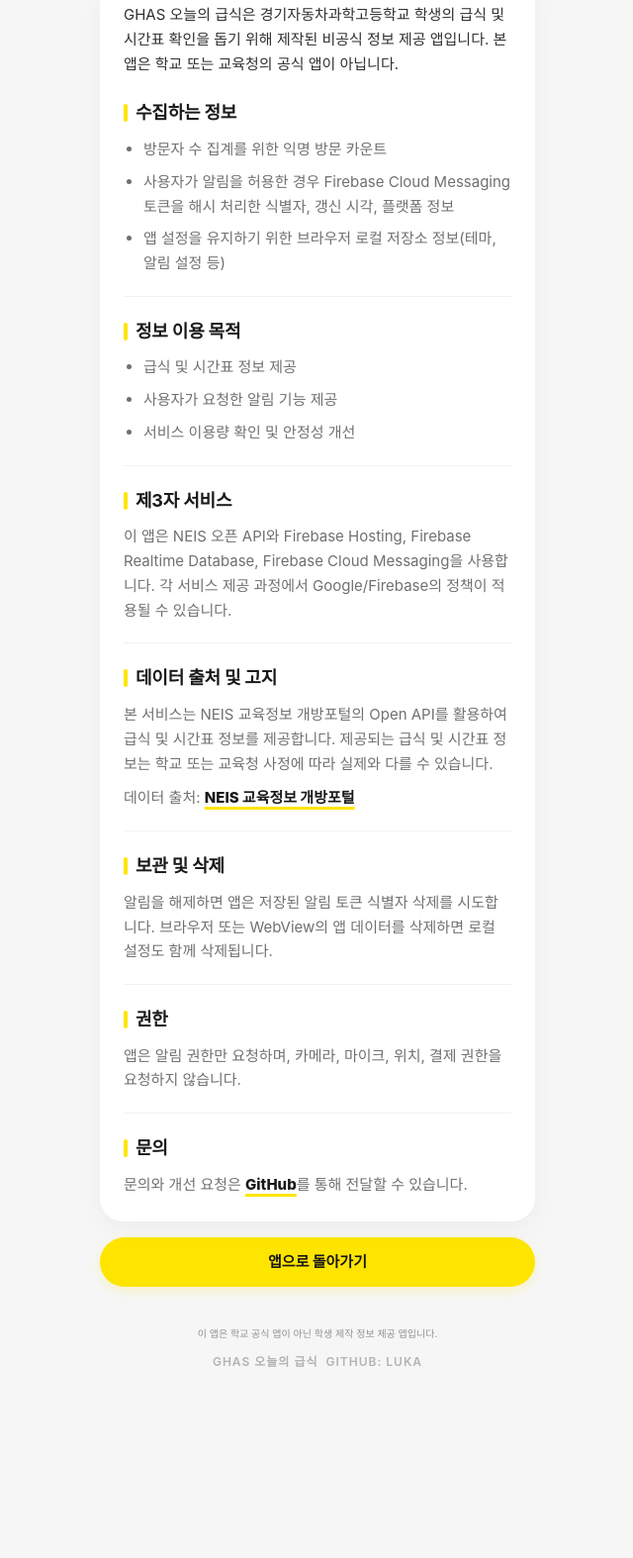
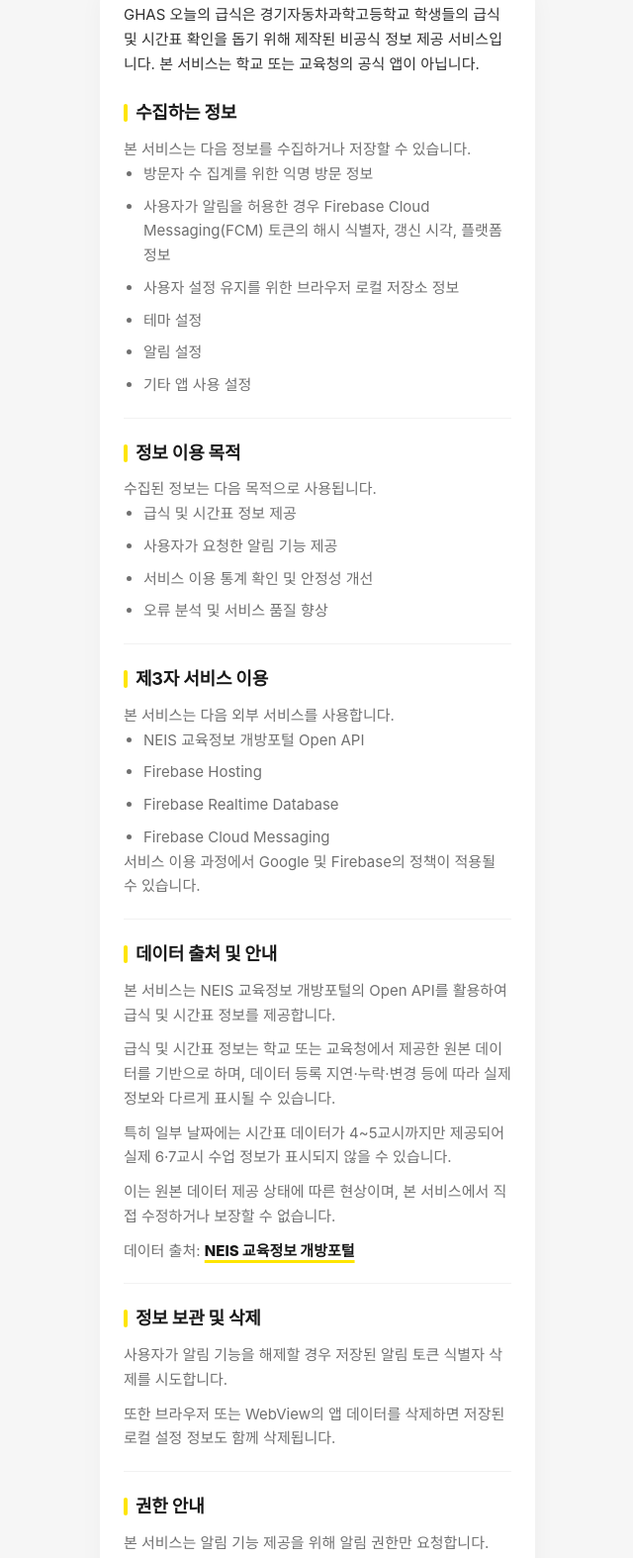
Before and after one commit to luka0116kjh/ghaslunch1, a website: page privacy.html in a window 1280 px wide. Shown: the part 152-1726 px from the top of the page at 99% size, without its empty margins (319-959 px from the left). Before the commit the page ends 1593 px from the top, so only its background shows below. Drawn offline with Linux system fonts and the light colour scheme; a web font is replaced by a local one.

Commit message:
Update app description, add privacy policy, and refactor Firebase configuration
- Changed app description in manifest.json and package.json to include timetable information.
- Added a new privacy.html file detailing data collection and usage policies.
- Refactored Firebase configuration in script.js and sw.js for improved readability and security.
- Removed unused weather fetching functions from script.js to streamline code.
- Updated service worker caching strategy for better asset management.

```diff
--- a/privacy.html
+++ b/privacy.html
@@ -324,7 +324,7 @@
                     <img src="logo.svg" alt="GHAS Logo" class="logo">
                     <h1>개인정보처리방침</h1>
                 </div>
-                <a class="btn-icon" href="/" aria-label="앱으로 돌아가기">
+                <a class="btn-icon" href="/" aria-label="홈으로 돌아가기">
                     <svg viewBox="0 0 24 24" fill="none" stroke="currentColor" stroke-width="2" stroke-linecap="round"
                         stroke-linejoin="round">
                         <path d="M19 12H5"></path>
@@ -340,40 +340,57 @@
         <main>
             <article class="policy-card">
                 <p class="policy-intro">
-                    GHAS 오늘의 급식은 경기자동차과학고등학교 학생의 급식 및 시간표 확인을 돕기 위해 제작된 비공식 정보 제공 앱입니다.
-                    본 앱은 학교 또는 교육청의 공식 앱이 아닙니다.
+                    GHAS 오늘의 급식은 경기자동차과학고등학교 학생들의 급식 및 시간표 확인을 돕기 위해 제작된 비공식 정보 제공 서비스입니다.
+                    본 서비스는 학교 또는 교육청의 공식 앱이 아닙니다.
                 </p>
 
                 <section class="policy-section">
                     <h2>수집하는 정보</h2>
+                    <p>본 서비스는 다음 정보를 수집하거나 저장할 수 있습니다.</p>
                     <ul>
-                        <li>방문자 수 집계를 위한 익명 방문 카운트</li>
-                        <li>사용자가 알림을 허용한 경우 Firebase Cloud Messaging 토큰을 해시 처리한 식별자, 갱신 시각, 플랫폼 정보</li>
-                        <li>앱 설정을 유지하기 위한 브라우저 로컬 저장소 정보(테마, 알림 설정 등)</li>
+                        <li>방문자 수 집계를 위한 익명 방문 정보</li>
+                        <li>사용자가 알림을 허용한 경우 Firebase Cloud Messaging(FCM) 토큰의 해시 식별자, 갱신 시각, 플랫폼 정보</li>
+                        <li>사용자 설정 유지를 위한 브라우저 로컬 저장소 정보</li>
+                        <li>테마 설정</li>
+                        <li>알림 설정</li>
+                        <li>기타 앱 사용 설정</li>
                     </ul>
                 </section>
 
                 <section class="policy-section">
                     <h2>정보 이용 목적</h2>
+                    <p>수집된 정보는 다음 목적으로 사용됩니다.</p>
                     <ul>
                         <li>급식 및 시간표 정보 제공</li>
                         <li>사용자가 요청한 알림 기능 제공</li>
-                        <li>서비스 이용량 확인 및 안정성 개선</li>
+                        <li>서비스 이용 통계 확인 및 안정성 개선</li>
+                        <li>오류 분석 및 서비스 품질 향상</li>
                     </ul>
                 </section>
 
                 <section class="policy-section">
-                    <h2>제3자 서비스</h2>
-                    <p>이 앱은 NEIS 오픈 API와 Firebase Hosting, Firebase Realtime Database, Firebase Cloud Messaging을 사용합니다. 각 서비스 제공
-                        과정에서 Google/Firebase의 정책이 적용될 수 있습니다.</p>
+                    <h2>제3자 서비스 이용</h2>
+                    <p>본 서비스는 다음 외부 서비스를 사용합니다.</p>
+                    <ul>
+                        <li>NEIS 교육정보 개방포털 Open API</li>
+                        <li>Firebase Hosting</li>
+                        <li>Firebase Realtime Database</li>
+                        <li>Firebase Cloud Messaging</li>
+                    </ul>
+                    <p>서비스 이용 과정에서 Google 및 Firebase의 정책이 적용될 수 있습니다.</p>
                 </section>
 
                 <section class="policy-section">
-                    <h2>데이터 출처 및 고지</h2>
+                    <h2>데이터 출처 및 안내</h2>
+                    <p>본 서비스는 NEIS 교육정보 개방포털의 Open API를 활용하여 급식 및 시간표 정보를 제공합니다.</p>
                     <p>
-                        본 서비스는 NEIS 교육정보 개방포털의 Open API를 활용하여 급식 및 시간표 정보를 제공합니다.
-                        제공되는 급식 및 시간표 정보는 학교 또는 교육청 사정에 따라 실제와 다를 수 있습니다.
+                        급식 및 시간표 정보는 학교 또는 교육청에서 제공한 원본 데이터를 기반으로 하며,
+                        데이터 등록 지연·누락·변경 등에 따라 실제 정보와 다르게 표시될 수 있습니다.
                     </p>
+                    <p>
+                        특히 일부 날짜에는 시간표 데이터가 4~5교시까지만 제공되어 실제 6·7교시 수업 정보가 표시되지 않을 수 있습니다.
+                    </p>
+                    <p>이는 원본 데이터 제공 상태에 따른 현상이며, 본 서비스에서 직접 수정하거나 보장할 수 없습니다.</p>
                     <p>
                         데이터 출처: <a class="policy-link" href="https://open.neis.go.kr" target="_blank"
                             rel="noopener noreferrer">NEIS 교육정보 개방포털</a>
@@ -381,27 +398,37 @@
                 </section>
 
                 <section class="policy-section">
-                    <h2>보관 및 삭제</h2>
-                    <p>알림을 해제하면 앱은 저장된 알림 토큰 식별자 삭제를 시도합니다. 브라우저 또는 WebView의 앱 데이터를 삭제하면 로컬 설정도 함께 삭제됩니다.</p>
+                    <h2>정보 보관 및 삭제</h2>
+                    <p>사용자가 알림 기능을 해제할 경우 저장된 알림 토큰 식별자 삭제를 시도합니다.</p>
+                    <p>또한 브라우저 또는 WebView의 앱 데이터를 삭제하면 저장된 로컬 설정 정보도 함께 삭제됩니다.</p>
                 </section>
 
                 <section class="policy-section">
-                    <h2>권한</h2>
-                    <p>앱은 알림 권한만 요청하며, 카메라, 마이크, 위치, 결제 권한을 요청하지 않습니다.</p>
+                    <h2>권한 안내</h2>
+                    <p>본 서비스는 알림 기능 제공을 위해 알림 권한만 요청합니다.</p>
+                    <p>다음 권한은 요청하지 않습니다.</p>
+                    <ul>
+                        <li>카메라</li>
+                        <li>마이크</li>
+                        <li>위치 정보</li>
+                        <li>결제 권한</li>
+                    </ul>
                 </section>
 
                 <section class="policy-section">
                     <h2>문의</h2>
-                    <p>문의와 개선 요청은 <a class="policy-link" href="https://github.com/luka0116kjh" target="_blank"
-                            rel="noopener noreferrer">GitHub</a>를 통해 전달할 수 있습니다.</p>
+                    <p>
+                        문의 및 개선 요청은 <a class="policy-link" href="https://github.com/luka0116kjh" target="_blank"
+                            rel="noopener noreferrer">GitHub</a>를 통해 전달할 수 있습니다.
+                    </p>
                 </section>
             </article>
 
-            <a class="back-link" href="/">앱으로 돌아가기</a>
+            <a class="back-link" href="/">홈으로 돌아가기</a>
         </main>
 
         <footer class="footer">
-            <p class="footer-note">이 앱은 학교 공식 앱이 아닌 학생 제작 정보 제공 앱입니다.</p>
+            <p class="footer-note">본 서비스는 학교 공식 앱이 아닌 학생 제작 정보 제공 서비스입니다.</p>
             <div class="footer-links">
                 <a href="/" class="footer-link">GHAS 오늘의 급식</a>
                 <a href="https://github.com/luka0116kjh" class="footer-link" target="_blank" rel="noopener noreferrer">
```
